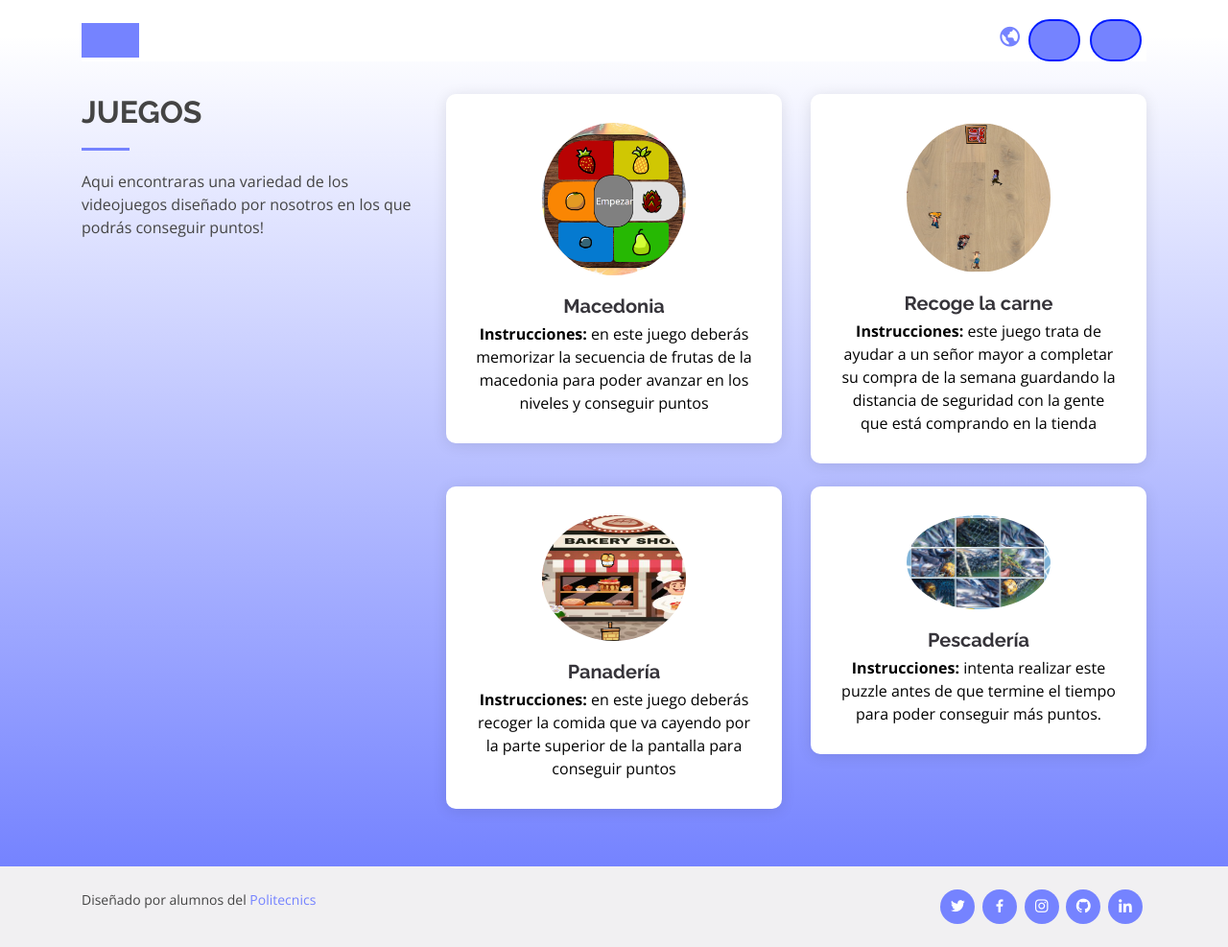
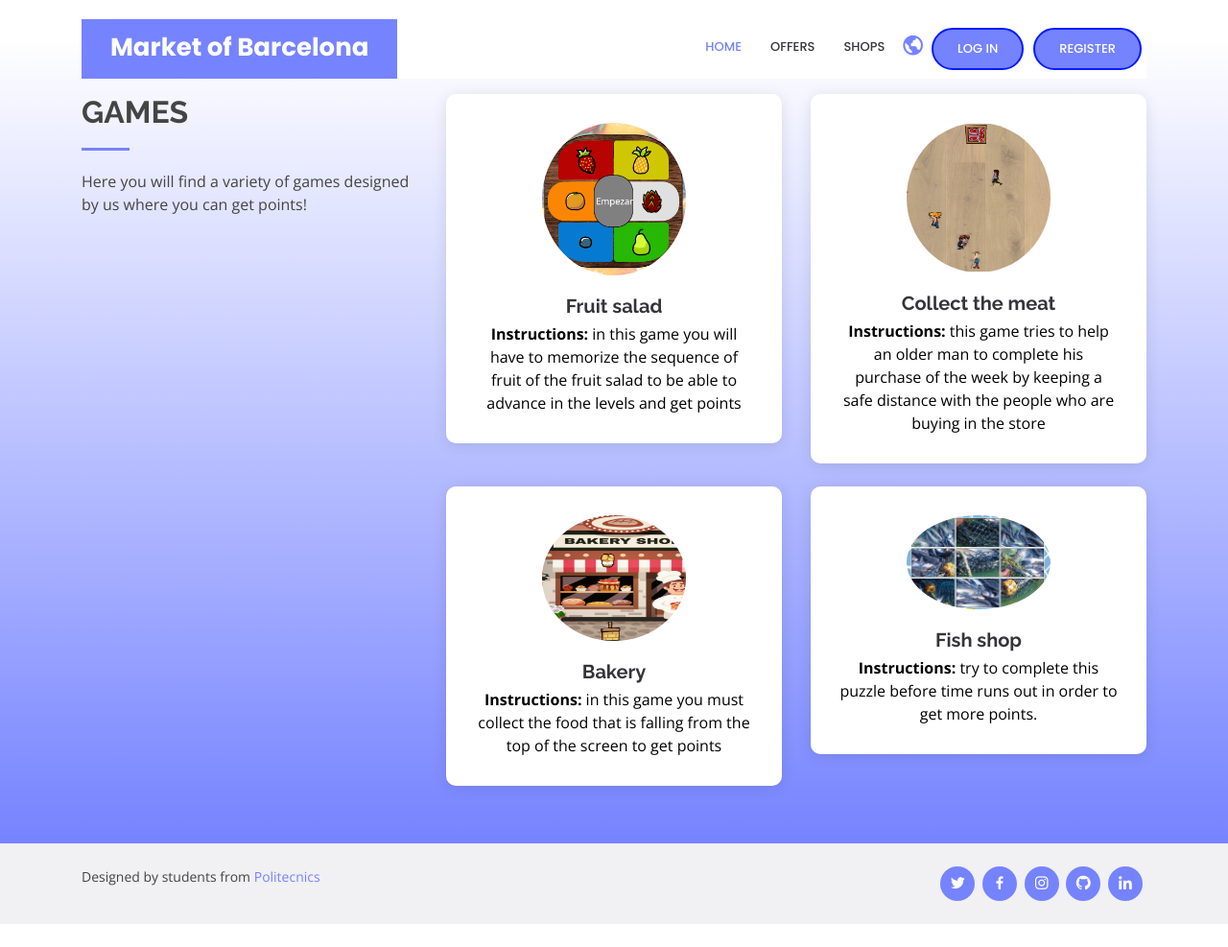
Before and after one commit to aplazuelob99/projecte2.github.io, a PHP site: page /juegos.php in a window 1280 px wide. Shown: the whole page at 96% size. After the commit the page ends 963 px from the top, so only its background shows below. Run offline with PHP 8.4, Linux system fonts and the light colour scheme; data that the repository does not hold is empty.

Commit message:
Translate Juegos

```diff
--- a/juegos.php
+++ b/juegos.php
@@ -1,10 +1,24 @@
+<?php
+    $DEFAULT_LANG = "en";
+    $currentPage = "juegos.php";
+
+    if (isset($_POST['lang'])) {
+        $_SESSION['language'] = $_POST['lang'];
+    } else if (!isset($_SESSION['language'])) {
+        $_SESSION['language'] = $DEFAULT_LANG;
+    }
+
+    $contentFile = $_SERVER['DOCUMENT_ROOT'] . "/projecte2.github.io/assets/content/" . $_SESSION['language'] . ".json";
+    $contentJson = file_get_contents($contentFile);
+    $content = json_decode($contentJson, true);
+?>
 <!DOCTYPE html>
 <html lang="en">
 
     <head>
         <meta charset="utf-8">
         <meta content="width=device-width, initial-scale=1.0" name="viewport">
-        <title>Mercado de Barcelona</title>
+        <title><?php echo $content["juegosmain"]["pagetitle"]; ?></title>
 
         <!-- Favicons -->
         <link rel="icon" type="image/png" href="assets/img/logo.png"/>
@@ -46,9 +60,9 @@
 
                         <div class="section-title" data-aos="fade-right">
 
-                            <h2>Juegos</h2>
+                            <h2><?php echo $content["juegosmain"]["titleh2"]; ?></h2>
 
-                            <p>Aqui encontraras una variedad de los videojuegos diseñado por nosotros en los que podrás conseguir puntos!</p>
+                            <p><?php echo $content["juegosmain"]["titlep"]; ?></p>
 
                         </div>
 
@@ -68,9 +82,9 @@
 
                                         <div class="tienda-info">
 
-                                            <h4>Macedonia</h4>
+                                            <h4><?php echo $content["juegosmain"]["juego1h4"]; ?></h4>
 
-                                            <strong>Instrucciones: </strong>en este juego deberás memorizar la secuencia de frutas de la macedonia para poder avanzar en los niveles y conseguir puntos
+                                            <?php echo $content["juegosmain"]["juego1instrucciones"]; ?>
 
                                         </div>
 
@@ -92,10 +106,8 @@
 
                                         <div class="tienda-info">
 
-                                            <h4>Recoge la carne</h4>
-
-                                            <strong>Instrucciones: </strong>este juego trata de ayudar a un señor mayor a completar su compra de la semana
-                                            guardando la distancia de seguridad con la gente que está comprando en la tienda
+                                        <h4><?php echo $content["juegosmain"]["juego2h4"]; ?></h4>
+                                        <?php echo $content["juegosmain"]["juego2instrucciones"]; ?>
 
                                         </div>
 
@@ -117,9 +129,8 @@
 
                                         <div class="tienda-info">
 
-                                            <h4>Panadería</h4>
-
-                                            <strong>Instrucciones: </strong>en este juego deberás recoger la comida que va cayendo por la parte superior de la pantalla para conseguir puntos
+                                        <h4><?php echo $content["juegosmain"]["juego3h4"]; ?></h4>
+                                        <?php echo $content["juegosmain"]["juego3instrucciones"]; ?>
 
                                         </div>
 
@@ -144,9 +155,8 @@
 
                                         <div class="tienda-info">
 
-                                            <h4>Pescadería</h4>
-
-                                            <strong>Instrucciones: </strong> intenta realizar este puzzle antes de que termine el tiempo para poder conseguir más puntos.
+                                        <h4><?php echo $content["juegosmain"]["juego4h4"]; ?></h4>
+                                        <?php echo $content["juegosmain"]["juego4instrucciones"]; ?>
 
                                         </div>
 
@@ -181,7 +191,7 @@
 
             <div class="mr-md-auto text-center text-md-left">
                 <div class="copyright">
-                    Diseñado por alumnos del <a href="https://politecnics.barcelona">Politecnics</a>
+                <?php echo $content["juegosmain"]["alumnos"]; ?>
                 </div>
             </div>
 
```
